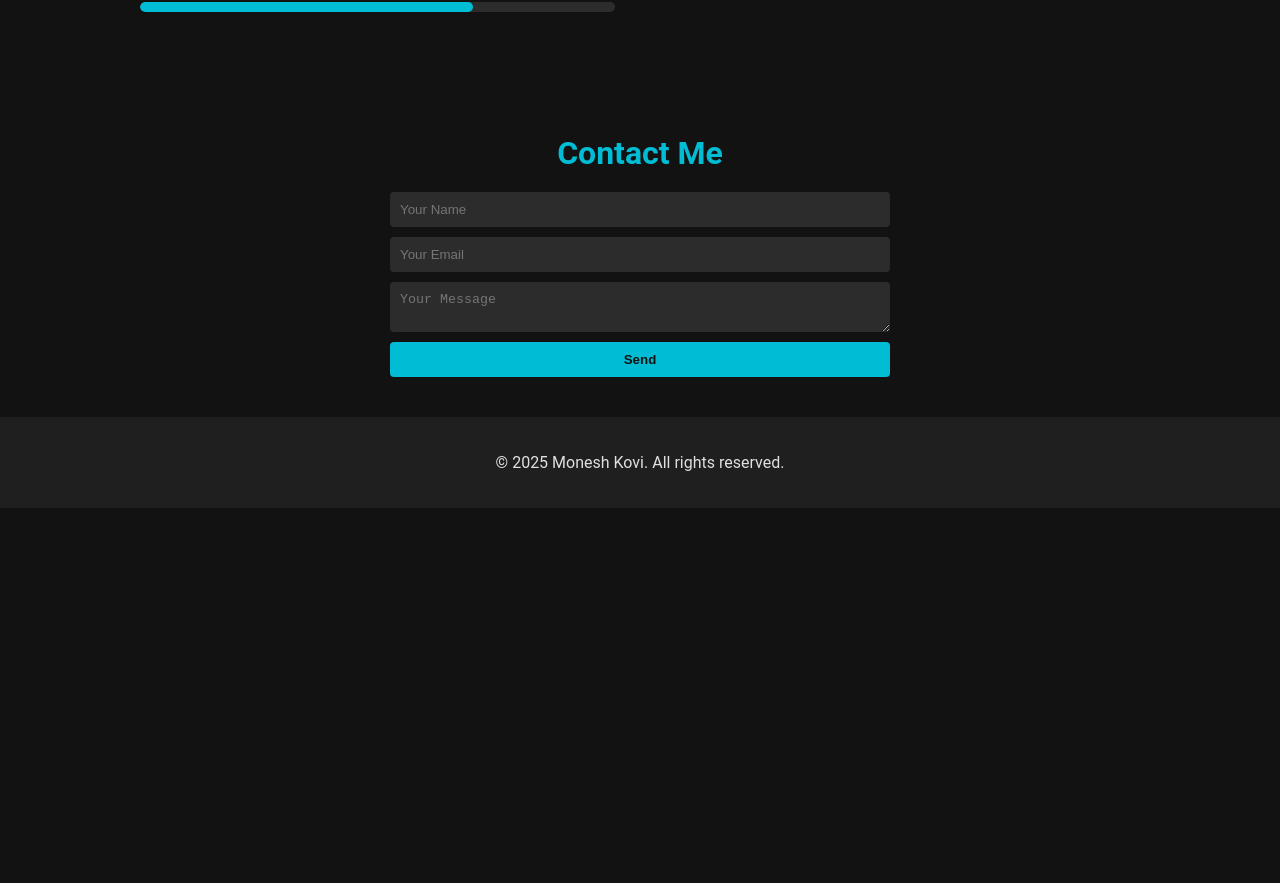
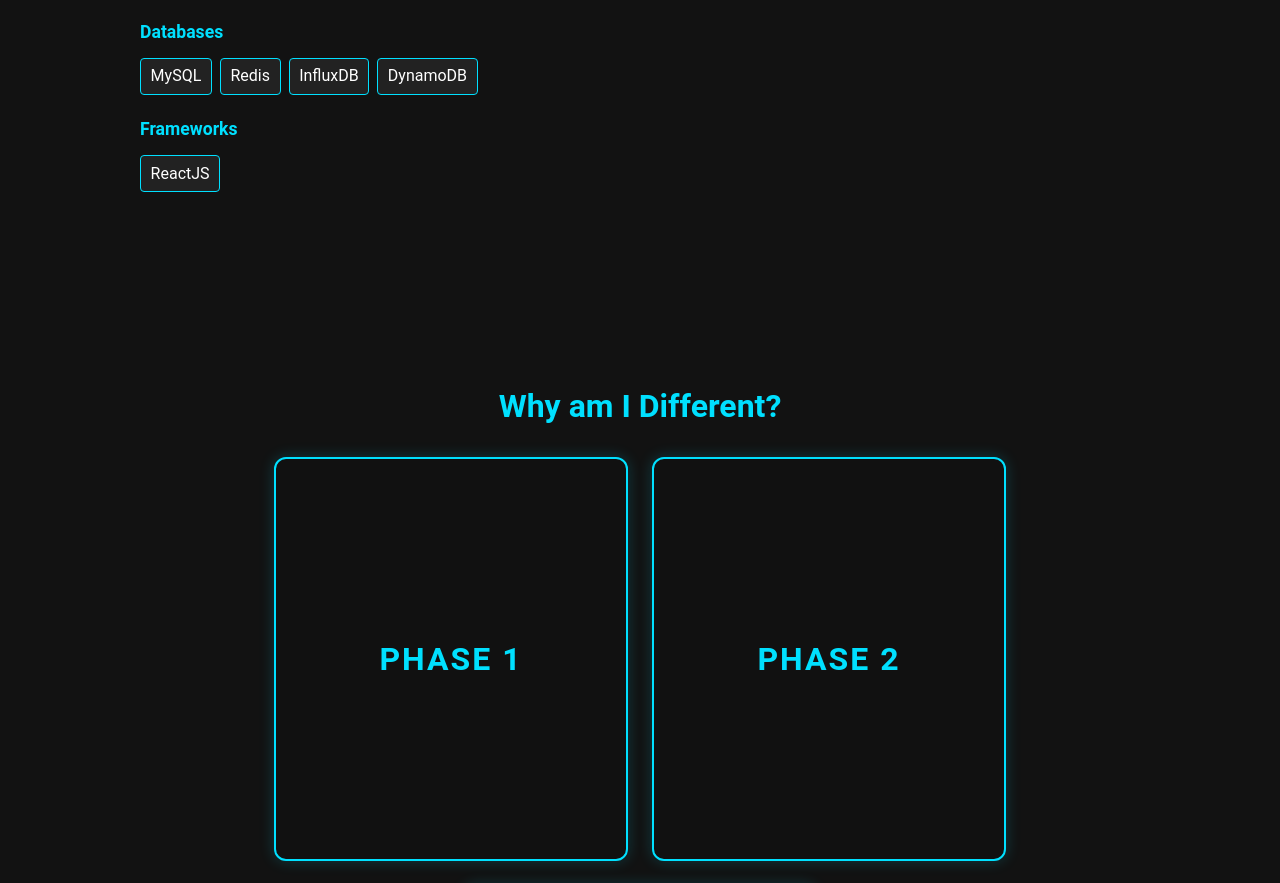
Before and after one commit to moneshkovi/portfolio, a React (Create React App) app in the folder webapp/: page / in a window 1280 px wide. Shown: the part 2779-3662 px from the top of the page. Before the commit the page ends 3287 px from the top, so only its background shows below. Built offline with nearby package versions, Linux system fonts and the light colour scheme.

Commit message:
added cards to say why am i different

```diff
--- a/webapp/package.json
+++ b/webapp/package.json
@@ -6,6 +6,7 @@
     "aos": "^2.3.4",
     "react": "^18.2.0",
     "react-dom": "^18.2.0",
+    "react-icons": "^5.5.0",
     "react-scripts": "5.0.1",
     "react-typing-effect": "^2.0.5"
   },
--- a/webapp/src/App.css
+++ b/webapp/src/App.css
@@ -377,3 +377,181 @@ body {
     font-size: 0.9em;
     color: #e0e0e0;
   }
+  .skill-group {
+    margin-bottom: 1.5rem;
+  }
+
+  .skill-group h4 {
+    color: #00e0ff;
+    font-size: 1.1rem;
+    margin-bottom: 0.5rem;
+  }
+
+  .skill-list {
+    list-style: none;
+    padding-left: 0;
+    display: flex;
+    flex-wrap: wrap;
+    gap: 0.5rem;
+  }
+
+  .skill-item {
+    background-color: #222;
+    color: #fff;
+    border: 1px solid #00e0ff;
+    border-radius: 4px;
+    padding: 0.3rem 0.6rem;
+    font-size: 0.9rem;
+  }
+
+  /* Development Process Section */
+  .process-phases {
+    margin-top: 4rem;
+    text-align: center;
+  }
+
+  .process-phases h2 {
+    color: #00e0ff;
+    margin-bottom: 2rem;
+  }
+
+  .process-phases {
+    margin-top: 4rem;
+    text-align: center;
+  }
+
+  .process-phases h2 {
+    color: #00e0ff;
+    margin-bottom: 2rem;
+  }
+
+  .phases-grid {
+    display: flex;
+    justify-content: center;
+    gap: 1.5rem;
+    flex-wrap: wrap;
+  }
+
+  .phase-card {
+    position: relative;
+    height: 400px; /* slightly increased height */
+    width: 350px;  /* slightly increased width */
+    cursor: pointer;
+    border-radius: 12px;
+    overflow: hidden;
+    border: 2px solid #00e0ff;
+    background-color: #111;
+    box-shadow: 0 0 15px rgba(0, 224, 255, 0.2);
+    transition: transform 0.3s ease;
+    display: flex;
+    align-items: center;
+    justify-content: center;
+  }
+
+  .phase-card:hover {
+    transform: translateY(-5px);
+  }
+
+  .phase-content {
+    position: relative;
+    height: 150%;
+    width: 100%;
+    display: flex;
+    flex-direction: column;
+    justify-content: center;
+    align-items: center;
+    padding: 1.5rem;
+    z-index: 2;
+    overflow: hidden;
+    text-align: center;
+  }
+
+  .phase-title {
+    color: #00e0ff;
+    font-size: 2rem;
+    font-weight: bold;
+    text-transform: uppercase;
+    letter-spacing: 2px;
+    text-align: center;
+    width: 100%;
+    position: absolute;
+    top: 50%;
+    left: 50%;
+    transform: translate(-50%, -50%);
+    transition: transform 0.5s ease, opacity 0.4s ease;
+  }
+
+  .phase-card:hover .phase-title {
+    transform: translate(-50%, -150px);
+    opacity: 0;
+  }
+
+  .phase-details {
+    position: absolute;
+    top: 50%;
+    left: 50%;
+    transform: translate(-50%, -50%);
+    opacity: 0;
+    transition: transform 0.6s ease, opacity 0.6s ease;
+    padding: 0 1.2rem;
+    z-index: 3;
+    width: 100%;
+    max-width: 280px;
+    text-align: center;
+  }
+
+  .phase-card:hover .phase-details {
+    opacity: 1;
+  }
+
+  .phase-details h3 {
+    color: #00e0ff;
+    margin: 0 0 0.8rem 0;
+    font-size: 1.3rem;
+    text-align: center;
+    text-shadow: 0 0 10px rgba(0, 224, 255, 0.5);
+  }
+
+  .phase-details p {
+    font-size: 0.9rem;
+    line-height: 1.4;
+    color: #fff;
+    margin: 0;
+    text-align: center;
+    max-height: 150px;
+    overflow-y: auto;
+    padding-right: 5px;
+  }
+
+  .color-drop {
+    position: absolute;
+    top: 50%;
+    left: 50%;
+    width: 10px;
+    height: 10px;
+    background: radial-gradient(circle, rgba(0, 224, 255, 0.8) 0%, rgba(0, 224, 255, 0) 70%);
+    border-radius: 50%;
+    transform: translate(-50%, -50%) scale(0);
+    opacity: 0;
+    z-index: 1;
+    transition: transform 1s ease, opacity 0.5s ease;
+  }
+
+  .phase-card:hover .color-drop {
+    transform: translate(-50%, -50%) scale(30);
+    opacity: 0.15;
+  }
+
+  @media (max-width: 992px) {
+    .phases-grid {
+      flex-direction: column;
+      align-items: center;
+    }
+  }
+
+  html, body {
+    margin: 0;
+    padding: 0;
+    overflow-x: hidden;  /* only disable horizontal scroll */
+    height: auto;
+  }
--- a/webapp/src/Certifications.js
+++ b/webapp/src/Certifications.js
@@ -1,14 +1,14 @@
 // Certifications.js
 import React from 'react';
+import { FaAws, FaDatabase, FaCode, FaLaptopCode } from 'react-icons/fa';
 
 const techSkills = [
-  { name: "Python", level: 90 },
-  { name: "JavaScript", level: 85 },
-  { name: "AWS", level: 80 },
-  { name: "MySQL", level: 75 },
-  { name: "ReactJS", level: 80 },
-  { name: "Docker", level: 70 }
+  { name: "Languages", items: ["Python", "JavaScript", "HTML", "CSS", "Bash"] },
+  { name: "Technologies", items: ["AWS (EC2, S3, EBS, VPC, CloudTrail, Lambda, API Gateway)", "Linux", "Docker", "Git", "Cloudflare", "Elastic Stack", "Scikit-learn"] },
+  { name: "Databases", items: ["MySQL", "Redis", "InfluxDB", "DynamoDB"] },
+  { name: "Frameworks", items: ["ReactJS"] }
 ];
+
 
 const softSkills = [
   { name: "Teamwork", percent: 90 },
@@ -37,6 +37,7 @@ const Certifications = () => {
   ];
 
   return (
+    <>
     <section id="certifications" className="section certifications" data-aos="fade-up">
       <h2>Certifications</h2>
       <div className="cert-cards">
@@ -75,16 +76,17 @@ const Certifications = () => {
       <div className="skills-container">
         <div className="tech-skills">
           <h2>Technical Skills</h2>
-          {techSkills.map(skill => (
-            <div key={skill.name} className="skill-bar">
-              <span>{skill.name}</span>
-              <div className="progress-bar">
-                <div className="fill" style={{ width: `${skill.level}%` }}></div>
-              </div>
-            </div>
-          ))}
+          {techSkills.map(group => (
+          <div key={group.name} className="skill-group">
+            <h4>{group.name}</h4>
+            <ul className="skill-list">
+              {group.items.map(skill => (
+                <li key={skill} className="skill-item">{skill}</li>
+              ))}
+            </ul>
+          </div>
+        ))}
         </div>
-
         <div className="soft-skills">
           <h2>Professional Skills</h2>
           <div className="soft-skills-grid">
@@ -111,6 +113,48 @@ const Certifications = () => {
         </div>
       </div>
     </section>
+
+    <section className="section process-phases" data-aos="fade-up">
+      <h2>Why am I Different?</h2>
+      <div className="phases-grid">
+
+        <div className="phase-card" data-aos="fade-up" data-aos-delay="100">
+          <div className="phase-content">
+            <div className="phase-title">Phase 1</div>
+            <div className="phase-details">
+              <h3>Learn Fast, Think Deep</h3>
+              <p>I go beyond surface-level problem-solving. I break down complex challenges, ask the right questions, and quickly grasp new tools or technologies — whether it's AI-assisted coding or cloud-first thinking.</p>
+            </div>
+            <div className="color-drop"></div>
+          </div>
+        </div>
+
+        <div className="phase-card" data-aos="fade-up" data-aos-delay="200">
+          <div className="phase-content">
+            <div className="phase-title">Phase 2</div>
+            <div className="phase-details">
+              <h3>Adapt With Intention</h3>
+              <p>I use tools like Cursor, GitHub Copilot, and AWS-native services to build efficiently — not just fast. I adapt quickly, but every tech choice I make serves a purpose, not just a trend.</p>
+            </div>
+            <div className="color-drop"></div>
+          </div>
+        </div>
+
+        <div className="phase-card" data-aos="fade-up" data-aos-delay="300">
+          <div className="phase-content">
+            <div className="phase-title">Phase 3</div>
+            <div className="phase-details">
+              <h3>Deliver Like an Owner</h3>
+              <p>I take full responsibility for what I build — from planning and dev to testing and delivery. I don’t stop at “it works,” I aim for “it works, scales, and delivers impact.”</p>
+            </div>
+            <div className="color-drop"></div>
+          </div>
+        </div>
+
+      </div>
+    </section>
+
+    </>
   );
 };
 
```
Also changed, not shown: 1 other file (tests, documents, lock files or other folders).
